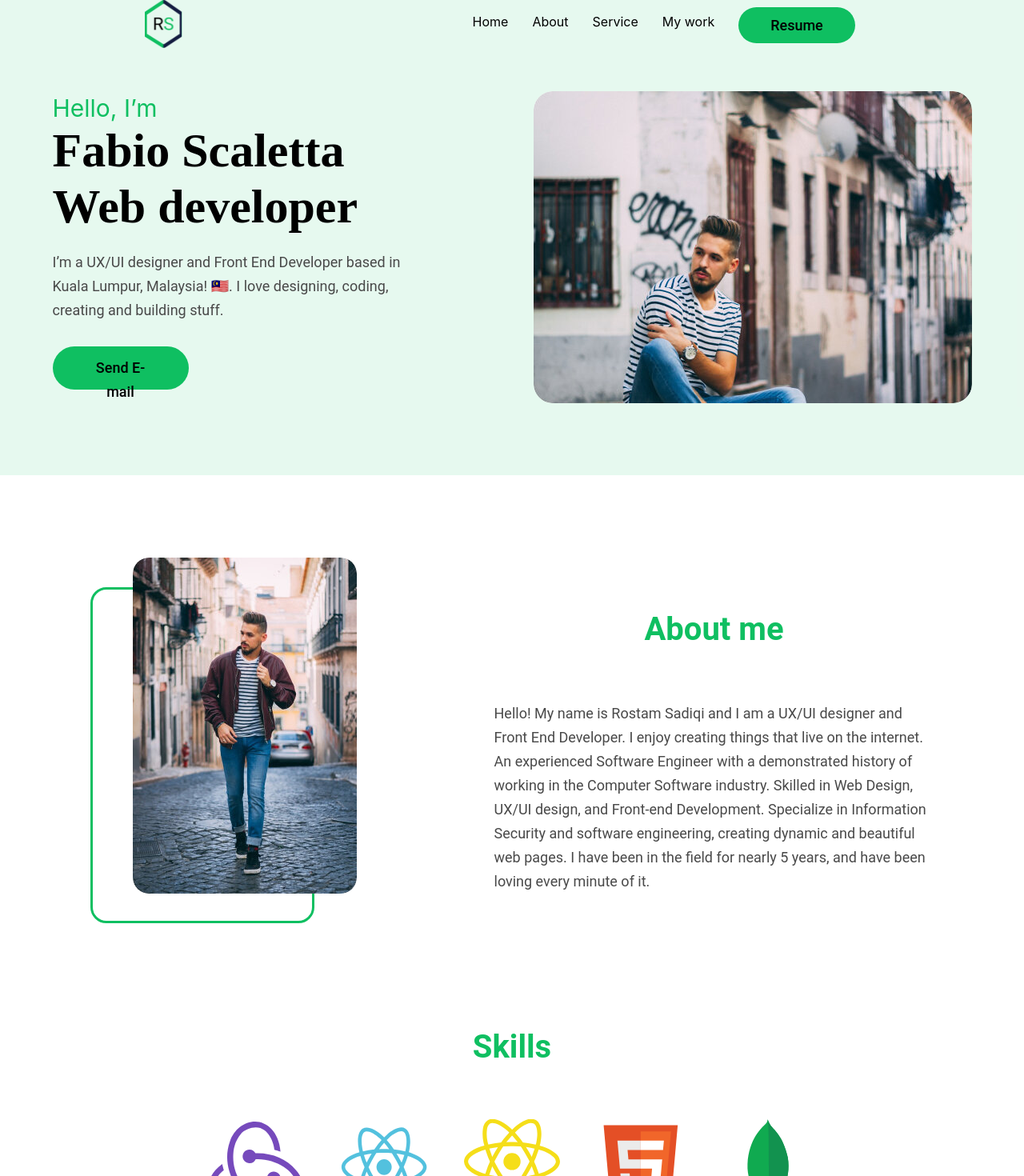
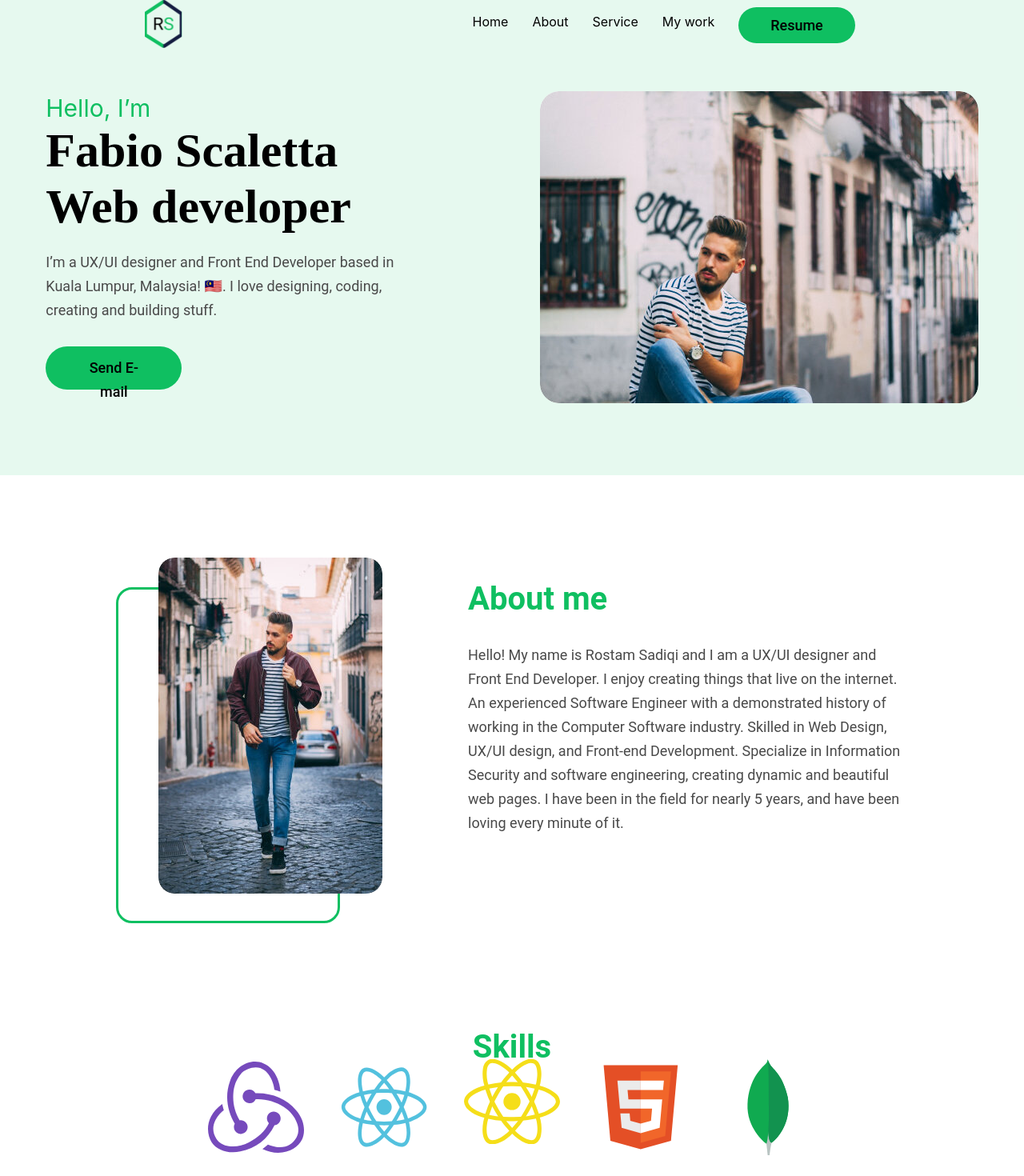
Before and after one commit to SandraVLP/portfolio-start-project, a React app in the folder portfolio-start-project-main/: page / in a window 1280 px wide. Shown: the top 1470 px of the page at 80% size. Built offline with nearby package versions, Linux system fonts and the light colour scheme.

Commit message:
gap instead of margin

```diff
--- a/portfolio-start-project-main/src/layout/sections/about/About.tsx
+++ b/portfolio-start-project-main/src/layout/sections/about/About.tsx
@@ -6,13 +6,14 @@ import { myTheme } from "../../../styles/Theme";
 
 export function About() {
   return (
-    <StyledAbout className="About">
+    <section className="About">
+      <FlexWrapper padding="140px 0 0 0" align="flex-start" justify="center" gap="160px">
       <StyledRectngle className="foto-container">
 
        <StyledImg src={FotoAbout} alt="Foto about"></StyledImg></StyledRectngle>
 
 
-      <FlexWrapper direction="column" justify="flex-start" maxwidth="550px">
+     <FlexWrapper direction="column" justify="flex-start" maxwidth="550px" align="flex-start" gap="40px">
        <h2>About me</h2>
        <p>
          Hello! My name is Rostam Sadiqi and I am a UX/UI designer and Front
@@ -25,15 +26,12 @@ export function About() {
          minute of it.{" "}
        </p>
      </FlexWrapper>
-    </StyledAbout>
+      </FlexWrapper>
+    </section>
   );
 }
 
-const StyledAbout = styled.section`
-  flex-direction: row;
-  justify-content: space-around;
-  padding-top: 140px;
-`;
+
 
 const StyledImg = styled.img`
   max-width: 280px;
--- a/portfolio-start-project-main/src/layout/sections/main/Main.tsx
+++ b/portfolio-start-project-main/src/layout/sections/main/Main.tsx
@@ -7,7 +7,7 @@ import { FlexWrapper } from "../../../components/FlexWrapper";
 export function Main() {
   return (
     <StyledMain>
-      <FlexWrapper>
+      <FlexWrapper gap="90px" justify="space-evenly">
         <StyledInfo className="Info">
           <span>Hello, I’m</span>
           <h1>Fabio Scaletta Web developer</h1>
--- a/portfolio-start-project-main/src/styles/GlobalStyles.tsx
+++ b/portfolio-start-project-main/src/styles/GlobalStyles.tsx
@@ -30,7 +30,7 @@ export const GlobalStyles = createGlobalStyle`
       }
 
       h2 {
-        margin-bottom: 75px;
+        /* margin-bottom: 75px; */
   color:${myTheme.primary};
   font-family: Roboto;
 font-size: 40px;
```
Lines whose indentation alone changed are shown as unchanged.
